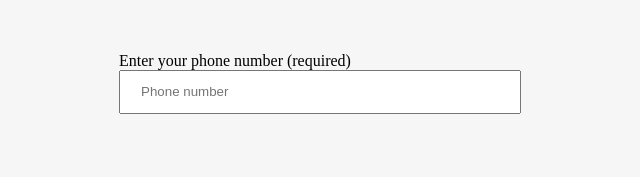
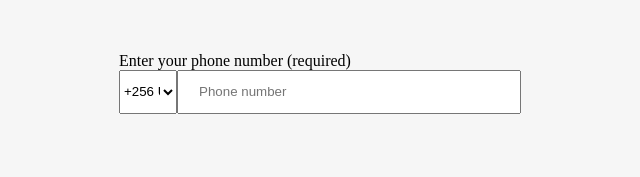
Before and after one commit to smugisa/level-up, a plain HTML site: page index.html in a window 1280 px wide. Shown: the part 304-481 px from the top of the page, 329-969 px from the left. Drawn offline with Linux system fonts and the light colour scheme.

Commit message:
ada country code

```diff
--- a/css/main.css
+++ b/css/main.css
@@ -85,3 +85,15 @@ button{
     margin-bottom: 40px;
     font-size: 13px;
 }
+
+.select{
+    display: flex;
+}
+
+select{
+    width: 58px;
+}
+
+.grow{
+    flex-grow: 1;
+}
--- a/index.html
+++ b/index.html
@@ -39,7 +39,16 @@
 
     <div class="container-2">
         <label for="phone">Enter your phone number (required)</label>
-        <input name="phone" type="number" placeholder="Phone number">
+
+        <div class="select">
+        <select>
+          <option value="UG">+256   Uganda</option>
+          <option value="Ethiopia">+250  Rwanda</option>
+          <option value="Kenya">+254  Kenya</option>
+          <option value="Kenya">+255  Tanzania</option>
+      </select>
+        <input class="grow" name="phone" type="number" placeholder="Phone number">
+      </div>
     </div>
 
     <div class="container-2">
```
